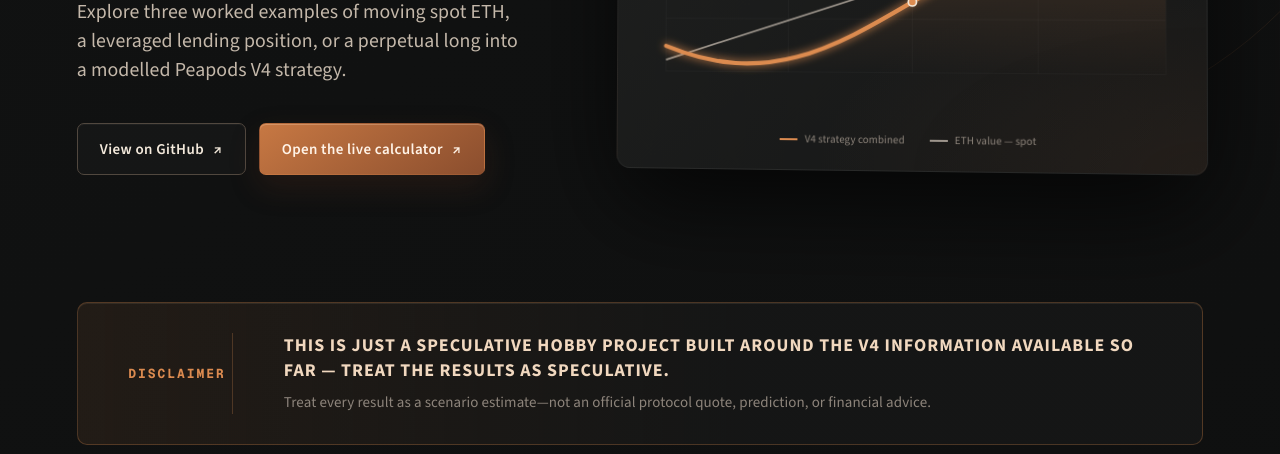
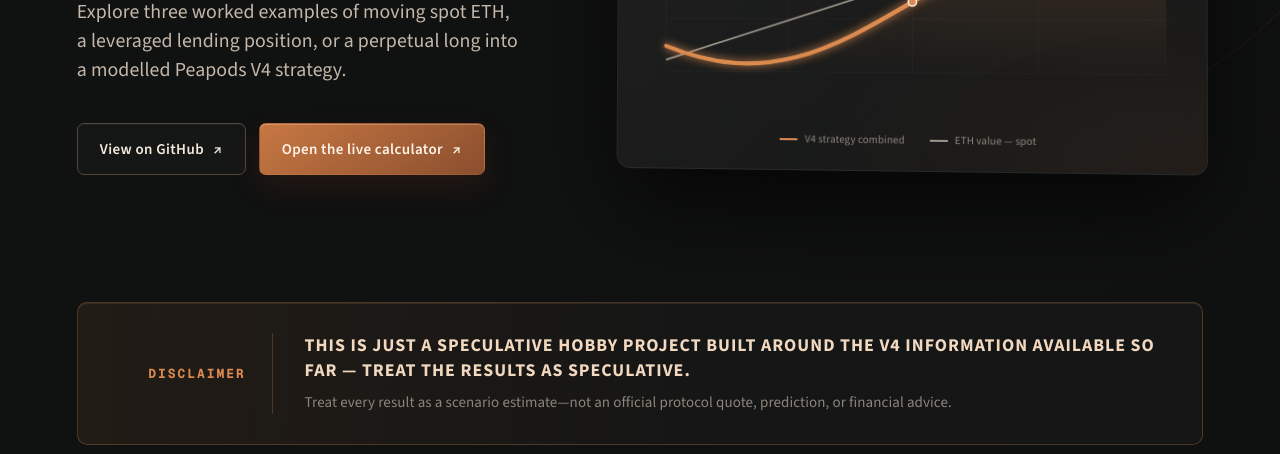
Before and after one commit to Scuttl-E/v4-speculator-landing, a plain HTML site: page index.html in a window 1280 px wide. Shown: the part 498-952 px from the top of the page. Drawn offline with Linux system fonts and the light colour scheme.

Commit message:
Balance disclaimer notice columns

```diff
--- a/index.html
+++ b/index.html
@@ -9,7 +9,7 @@
     />
     <meta name="theme-color" content="#0b0c0c" />
     <title>V4 Speculator — Overview &amp; Scenarios</title>
-    <link rel="stylesheet" href="./styles.css?v=20260815-10" />
+    <link rel="stylesheet" href="./styles.css?v=20260815-11" />
     <script src="./script.js" defer></script>
   </head>
   <body>
--- a/styles.css
+++ b/styles.css
@@ -274,9 +274,9 @@ h1 {
 .notice-wrap { padding: 0 clamp(24px, 6vw, 108px); }
 .notice {
   display: grid;
-  grid-template-columns: minmax(110px, .18fr) minmax(0, 1.82fr);
+  grid-template-columns: 150px minmax(0, 1fr);
   align-items: center;
-  gap: clamp(24px, 4vw, 70px);
+  gap: clamp(24px, 2.5vw, 36px);
   max-width: 1600px;
   margin: 0 auto;
   padding: 30px clamp(24px, 3.5vw, 52px);
```
